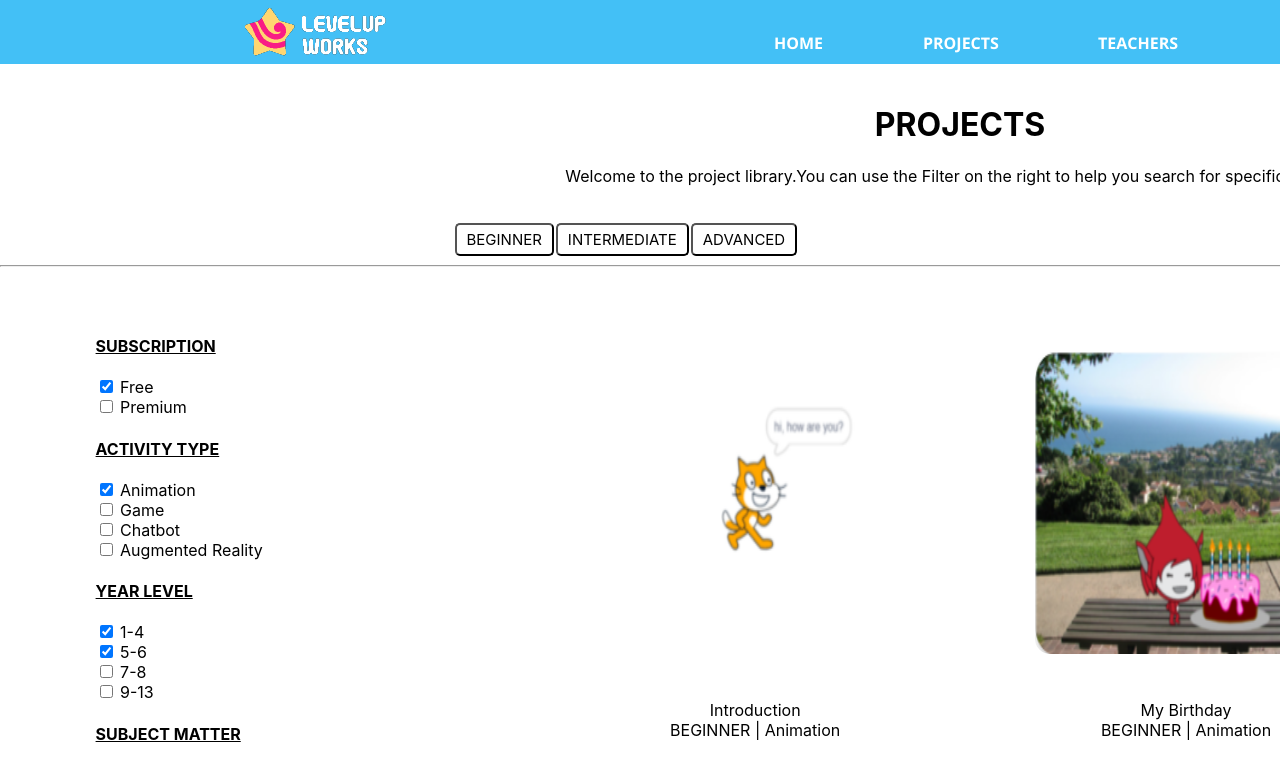
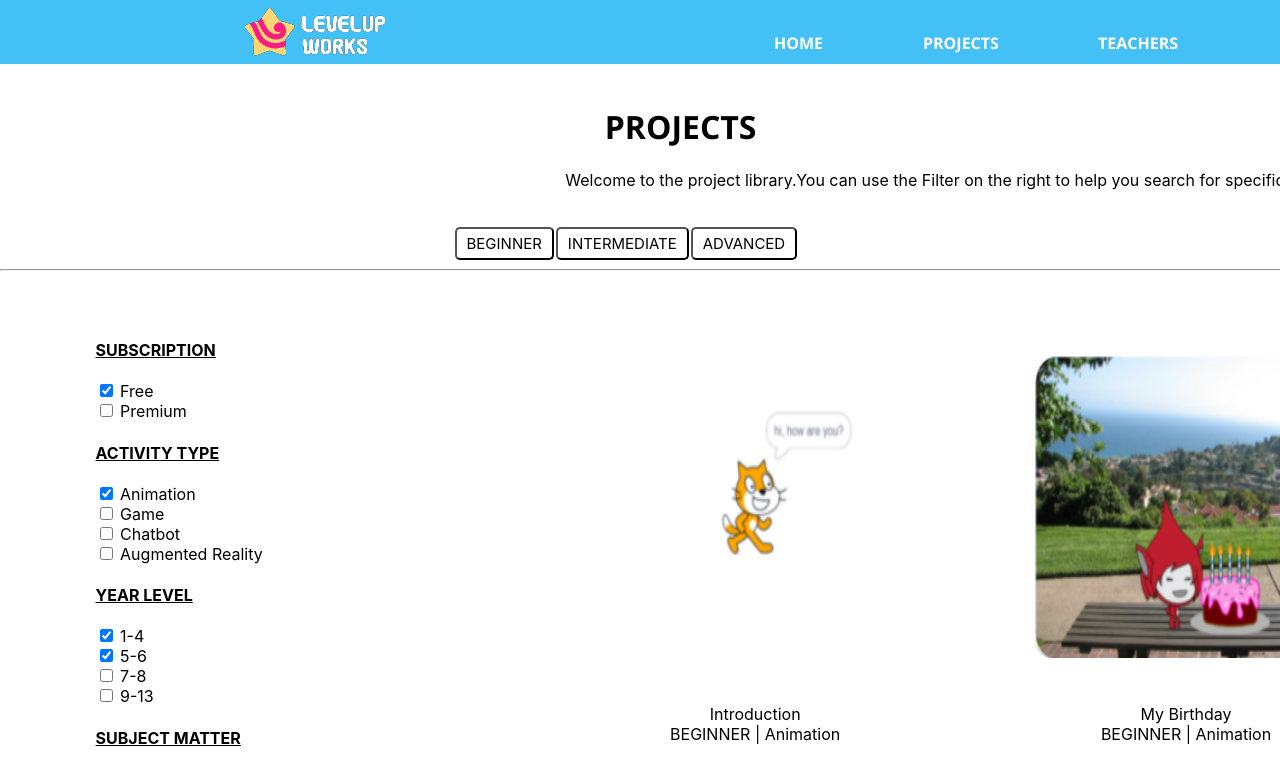
Before and after one commit to vessiBop/mission-x, a React (Create React App) app: page / in a window 1280 px wide. Shown: the top 766 px of the page. Built offline with nearby package versions, Linux system fonts and the light colour scheme.

Commit message:
some modification

```diff
--- a/src/Project.css
+++ b/src/Project.css
@@ -39,3 +39,8 @@ img {
     border-color: black;
     border-image: fill;
 }
+h1{
+    text-align: left;
+    margin-left: 16cm;
+    font-family: 'Open Sans', sans-serif;
+}
--- a/src/Project.js
+++ b/src/Project.js
@@ -30,7 +30,7 @@ function App() {
             <div>
 
 
-                <h1 style={{ textAlign: "center" }}>
+                <h1>
                     PROJECTS
                 </h1>
                 <p style={{ textAlign: "center" }}>
```
